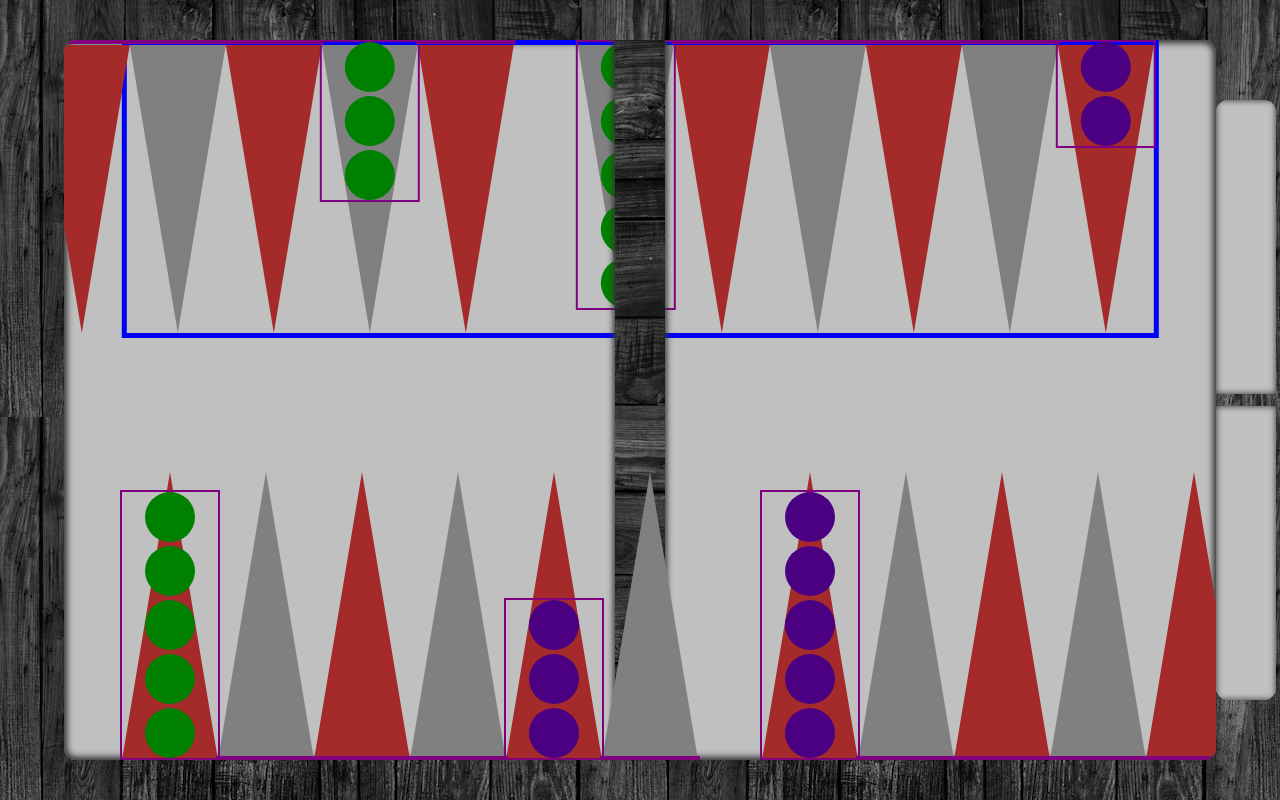
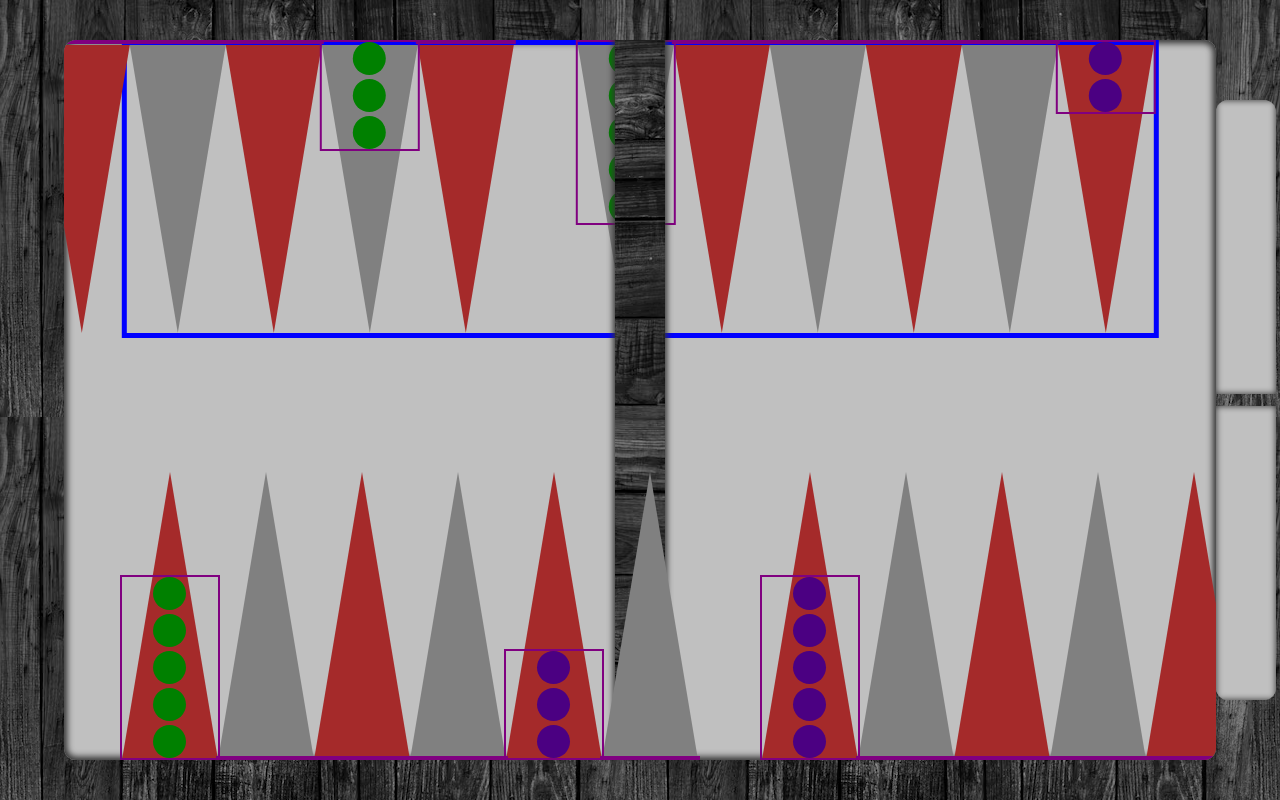
Before and after one commit to KylesTech95/backgammon-game, a plain HTML site: page index.html in a window 1280 px wide. Drawn offline with Linux system fonts and the light colour scheme.

Commit message:
test: insert into tri

```diff
--- a/styles.css
+++ b/styles.css
@@ -136,15 +136,14 @@ body{
 }
 .tile-p1,
 .tile-p2{
-    height:50px;
-    width:50px;
+    height:33px;
+    width:33px;
     overflow:auto;
     border-radius:50%;
 
 }
 .tri-container{
     border:2px solid purple;
-    height:300px;
     width:100px;
     display:flex;
     flex-direction: column;
```
Also changed, not shown: index.html (+4 -0 lines).
